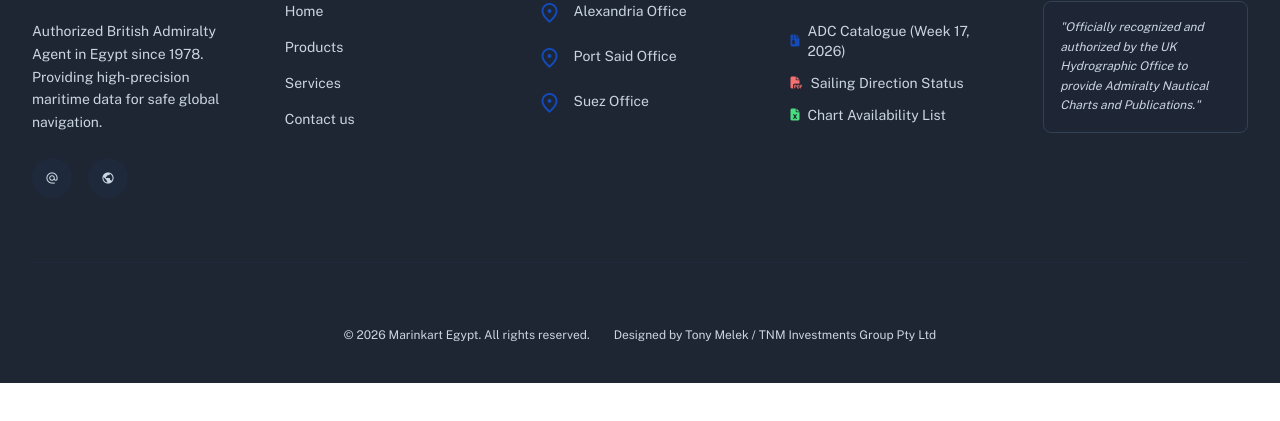
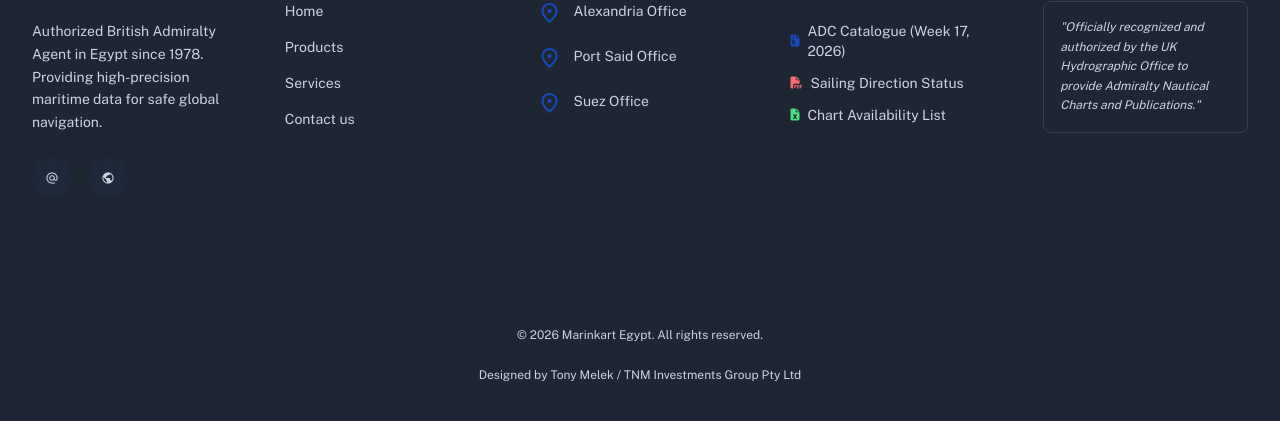
Before and after one commit to tonymelek/marinkart-new, a plain HTML site: page index.html in a window 1280 px wide. Shown: the part 2744-3165 px from the top of the page. Before the commit the page ends 3127 px from the top, so only its background shows below. Drawn offline with nearby package versions, Linux system fonts and the light colour scheme.

```diff
--- a/components/footer.html
+++ b/components/footer.html
@@ -112,7 +112,7 @@
                 </div>
             </div>
         </div>
-        <div class="flex flex-col md:flex-row justify-center items-center gap-6">
+        <div class="flex flex-col justify-center items-center gap-6">
             <p class="text-xs">© 2026 Marinkart Egypt. All rights reserved.</p>
             <p class="text-xs">Designed by Tony Melek / TNM Investments Group Pty Ltd</p>
         </div>
```
